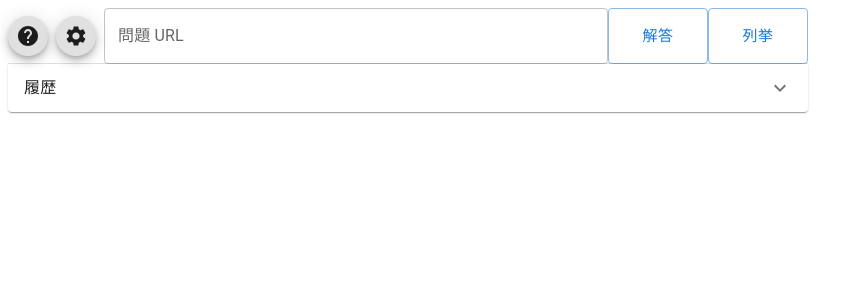
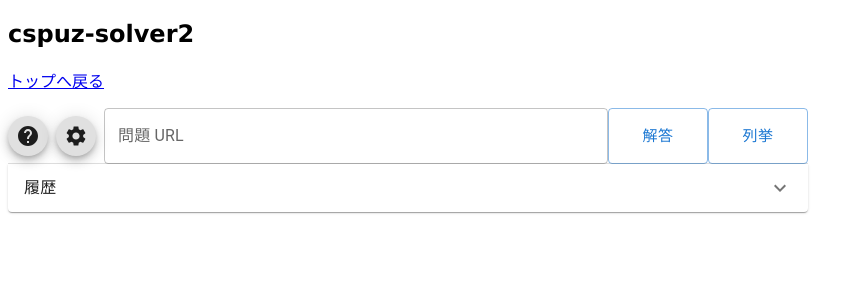
Before and after one commit to semiexp/cspuz-solver2, a React (Vite) app: page / in a window 1280 px wide. Shown: the top 300 px of the page, without its empty margins (0-868 px from the left). Built offline with nearby package versions, Linux system fonts and the light colour scheme.

Commit message:
add license info to usage.tsx

```diff
--- a/src/main.tsx
+++ b/src/main.tsx
@@ -6,6 +6,12 @@ import "./main.css";
 
 createRoot(document.getElementById('root')!).render(
   <StrictMode>
+    <h2>
+      cspuz-solver2
+    </h2>
+    <p>
+      <a href="/">トップへ戻る</a>
+    </p>
     <PuzzleSolver />
   </StrictMode>,
 )
--- a/src/usage.tsx
+++ b/src/usage.tsx
@@ -155,5 +155,12 @@ export const Usage = (props: {language: "ja" | "en"}) => {
         )
       }
     </Typography>
+    <Typography>
+      <p>
+        <a href="license.txt">
+          {language === "ja" ? "ライセンス" : "License"}
+        </a>
+      </p>
+    </Typography>
   </Box>);
 };
```
